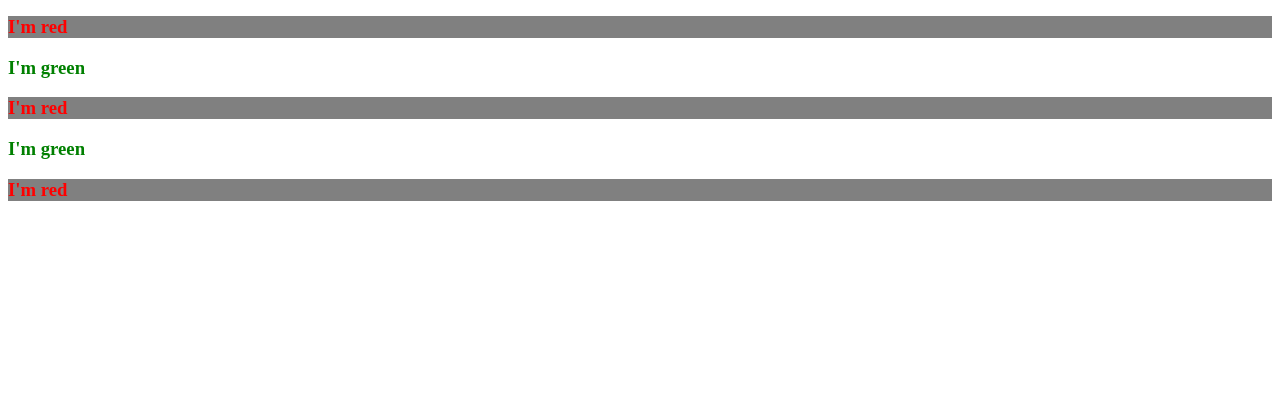
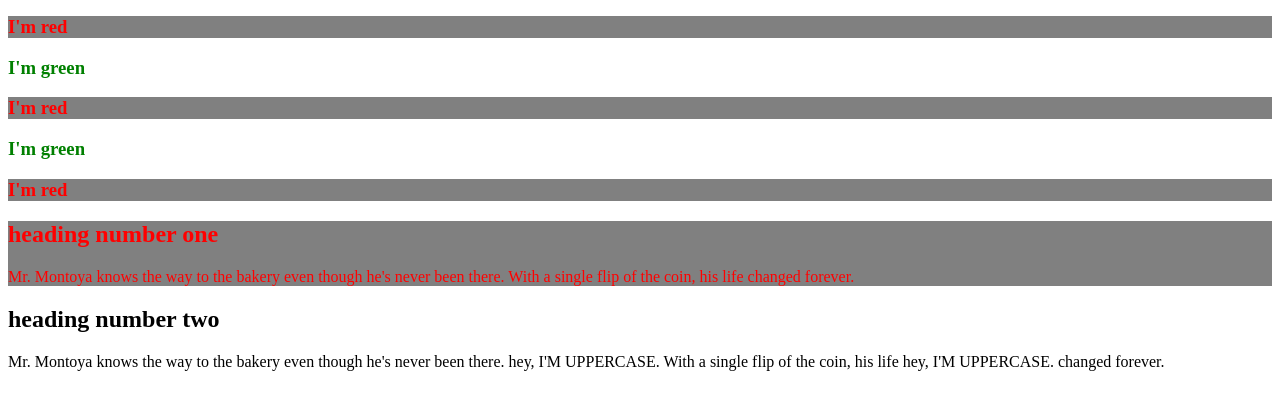
Before and after one commit to Nifilat/HTML5-CSS3, a plain HTML site: page HTML/index.html in a window 1280 px wide. Shown: the part 163-572 px from the top of the page. Drawn offline with Linux system fonts and the light colour scheme.

Commit message:
Update index.html

```diff
--- a/HTML/index.html
+++ b/HTML/index.html
@@ -54,6 +54,22 @@
  <h3 class="red">I'm red</h3>
  <h3 class="green">I'm green</h3>
  <h3 class="red">I'm red</h3>
+<div>
+ <h2>heading number one</h2>
+ <p>Mr. Montoya knows the way to the bakery even though he's never been there. With a single flip of the coin, his life
+  changed forever.</p>
+</div>
+
+  <h2>heading number two</h2>
+  <p>Mr. Montoya knows the way to the bakery even though he's never been there. hey,
+   <span>
+    i'm uppercase.
+  </span>
+  With a single flip of the coin, his life hey,
+  <span>
+   i'm uppercase.
+  </span>
+   changed forever.</p>
 
 </body>
 </html>
```
